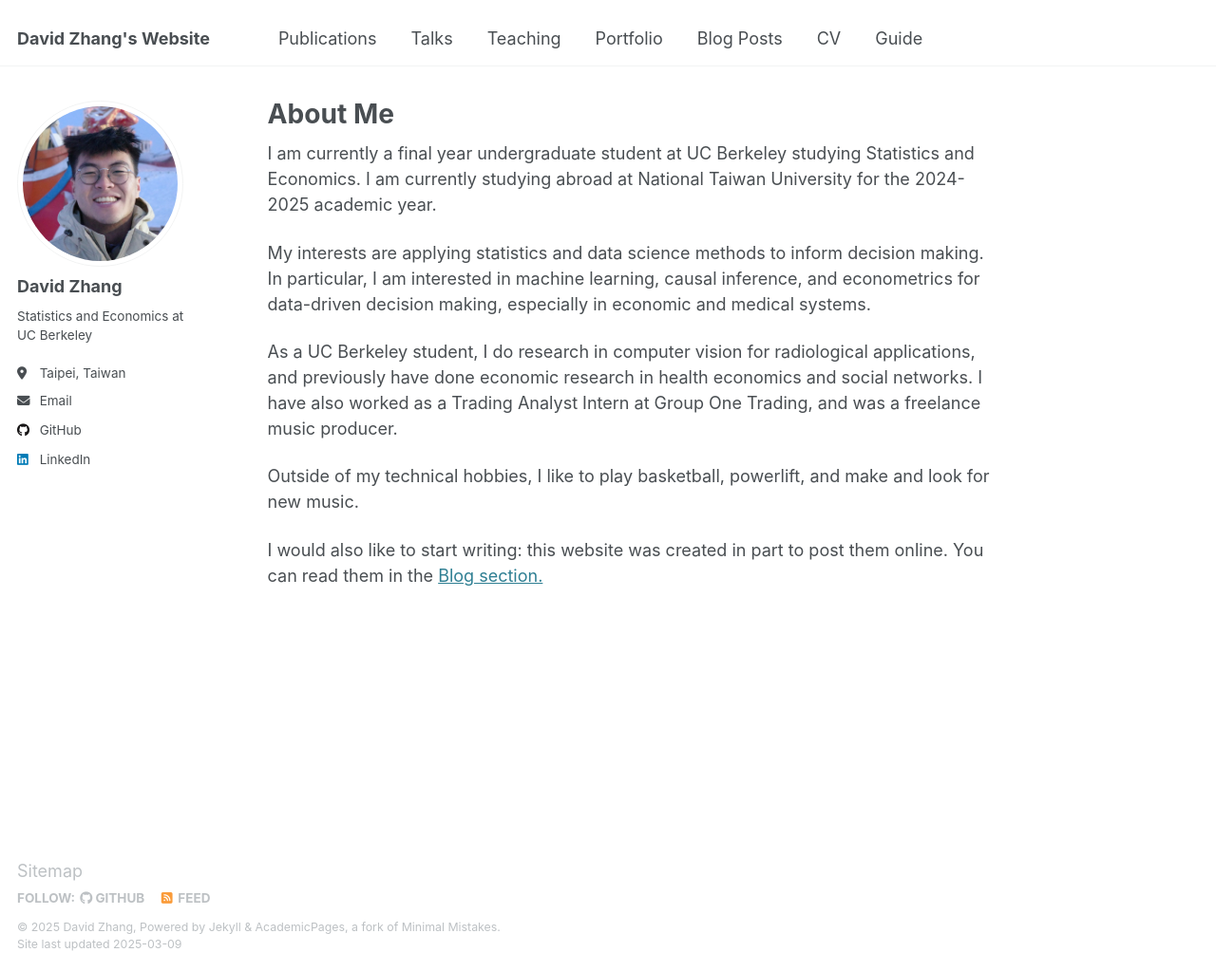
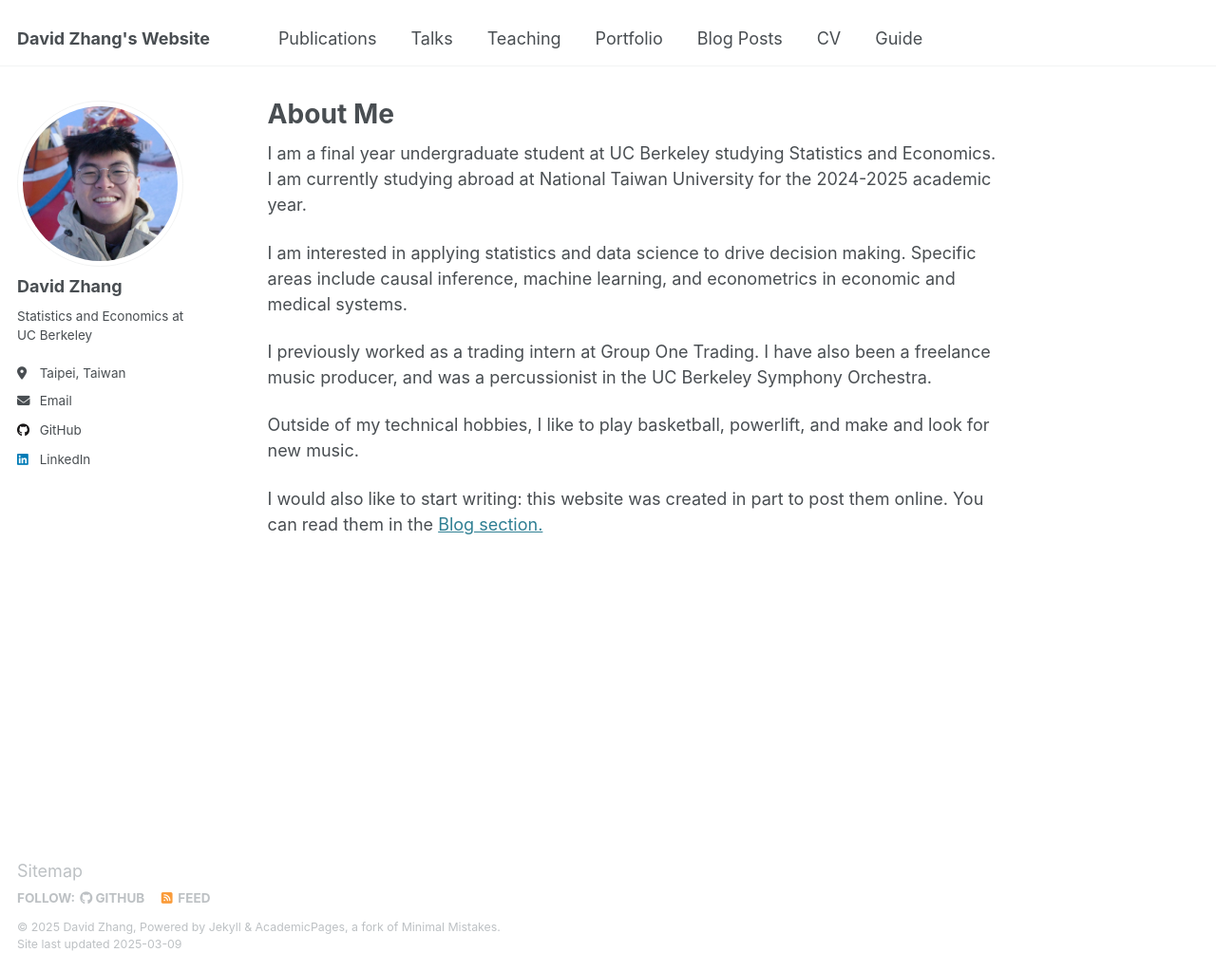
Before and after one commit to dzhang2324/dzhang2324.github.io, a Jekyll site: the page built from _pages/about.md, in a window 1280 px wide and 1023 px high. Shown: the whole window at 95% size. Built offline with Jekyll 4.4.1, drawn with Linux system fonts in a browser that asks for light colours.

Commit message:
remove word currently in first sentence

```diff
--- a/_pages/about.md
+++ b/_pages/about.md
@@ -7,11 +7,11 @@ redirect_from:
   - /about.html
 ---
 
-I am currently a final year undergraduate student at UC Berkeley studying Statistics and Economics. I am currently studying abroad at National Taiwan University for the 2024-2025 academic year.
+I am a final year undergraduate student at UC Berkeley studying Statistics and Economics. I am currently studying abroad at National Taiwan University for the 2024-2025 academic year.
 
-My interests are applying statistics and data science methods to inform decision making. In particular, I am interested in machine learning, causal inference, and econometrics for data-driven decision making, especially in economic and medical systems.
+I am interested in applying statistics and data science to drive decision making. Specific areas include causal inference, machine learning, and econometrics in economic and medical systems.
 
-As a UC Berkeley student, I do research in computer vision for radiological applications, and previously have done economic research in health economics and social networks. I have also worked as a Trading Analyst Intern at Group One Trading, and was a freelance music producer.
+I previously worked as a trading intern at Group One Trading. I have also been a freelance music producer, and was a percussionist in the UC Berkeley Symphony Orchestra.
 
 Outside of my technical hobbies, I like to play basketball, powerlift, and make and look for new music.
 
```
